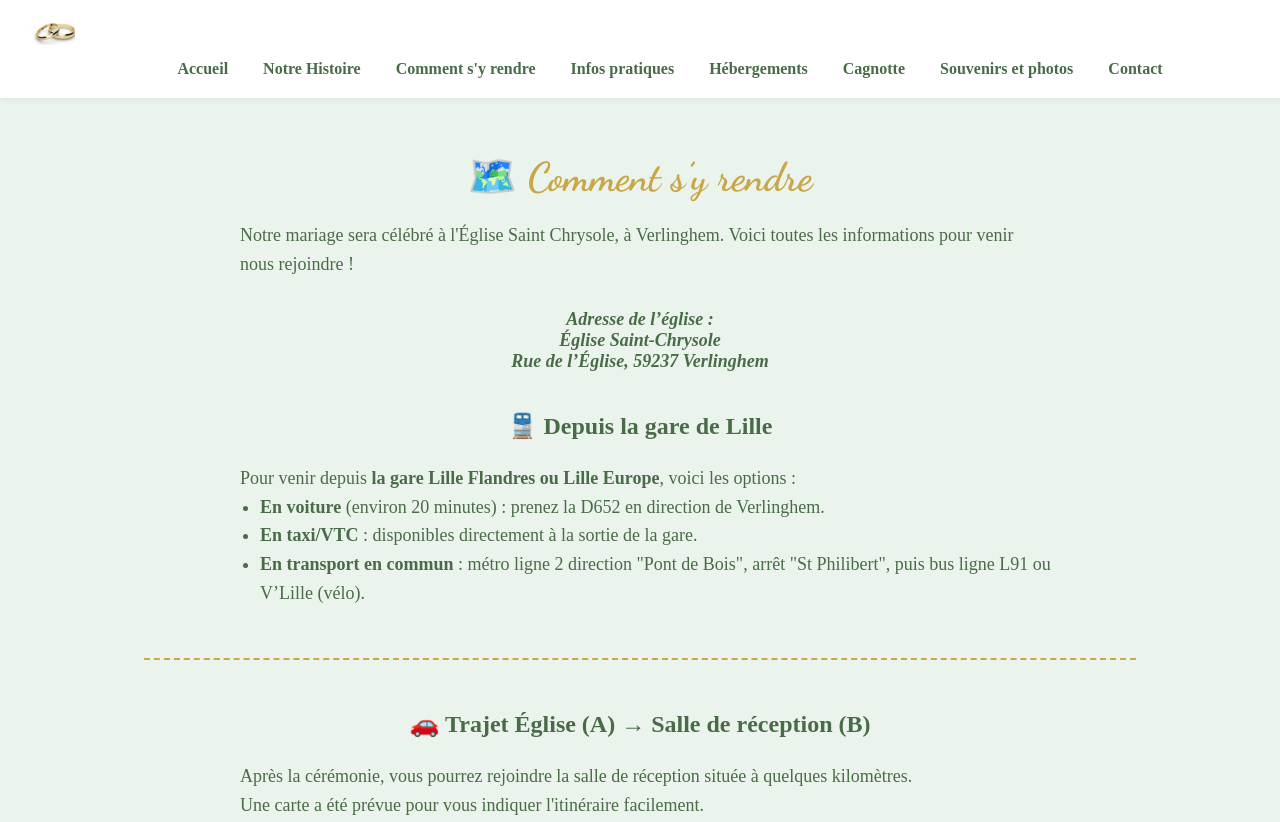
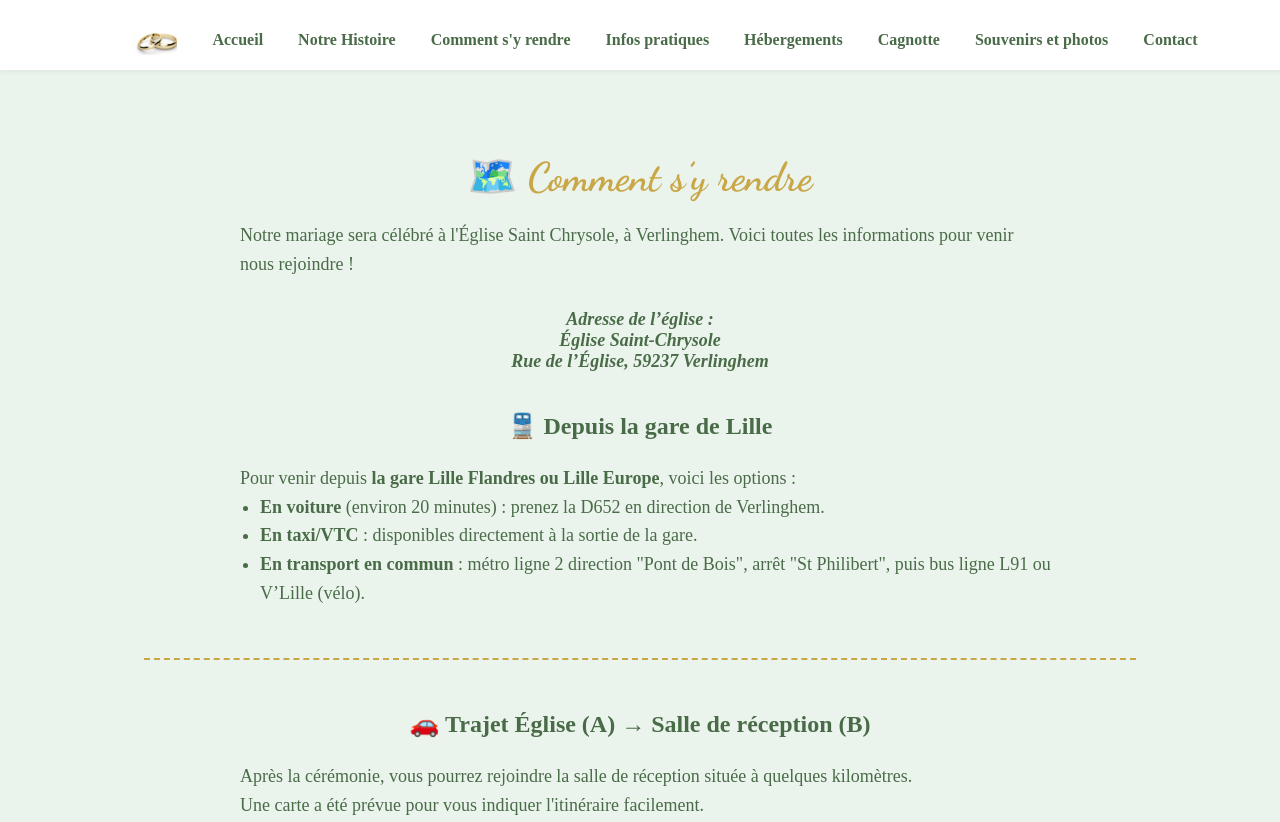
Before and after one commit to FlavienGelineau/SiteMariage, a website: page map.html in a window 1280 px wide. Shown: the top 822 px of the page. Drawn offline with Linux system fonts and the light colour scheme.

Commit message:
version finale2

```diff
--- a/map.html
+++ b/map.html
@@ -34,8 +34,9 @@
       align-items: center;
     }
 
-    .nav-header img {
+    .logo{
       height: 30px;
+      padding-right: 10px;
     }
 
     .burger {
@@ -116,7 +117,7 @@
       width: 80%;
     }
 
-    @media screen and (max-width: 1000px) {
+    @media screen and (max-width: 1050px) {
       .burger {
         display: flex !important;
         padding-right: 60px;
@@ -155,15 +156,14 @@
 
 <nav>
   <div class="nav-header">
-      <img src="bague.jpg" alt="Bagues entrelacées">
     <div class="burger" onclick="toggleMenu()">
-        <div></div>
       <div></div>
       <div></div>
     </div>
   </div>
   <div class="nav-links" id="navLinks">
-      <a href="index.html">Accueil</a>
+    <img src="bague.jpg"Logo" class="logo">
+    <a href="https://mariageliseflavien.fr">Accueil</a>
     <a href="histoire.html">Notre Histoire</a>
     <a href="map.html">Comment s'y rendre</a>
     <a href="infos.html">Infos pratiques</a>
```
Also changed, not shown: cagnotte.html (+4 -6 lines), contact.html (+3 -4 lines), galerie.html (+3 -4 lines), hebergements.html (+3 -4 lines), histoire.html (+3 -5 lines), index.html (+3 -4 lines), infos.html (+4 -4 lines). Lines whose indentation alone changed are shown as unchanged.
